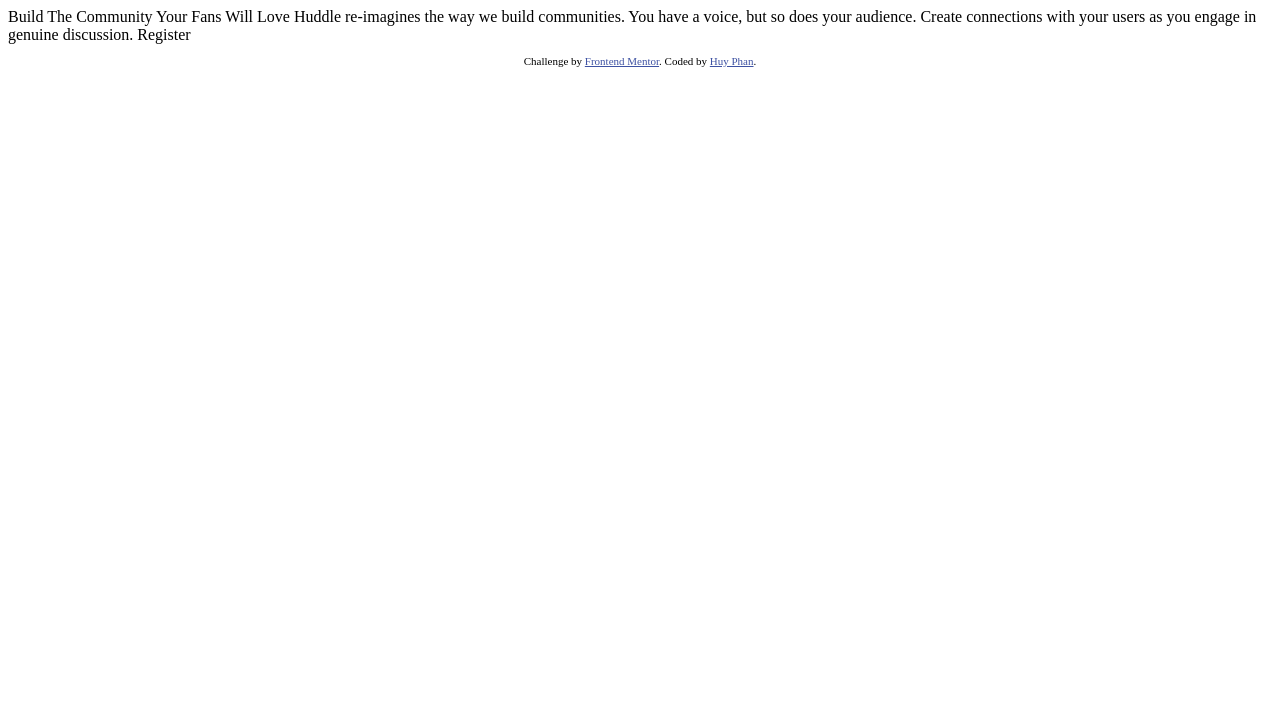
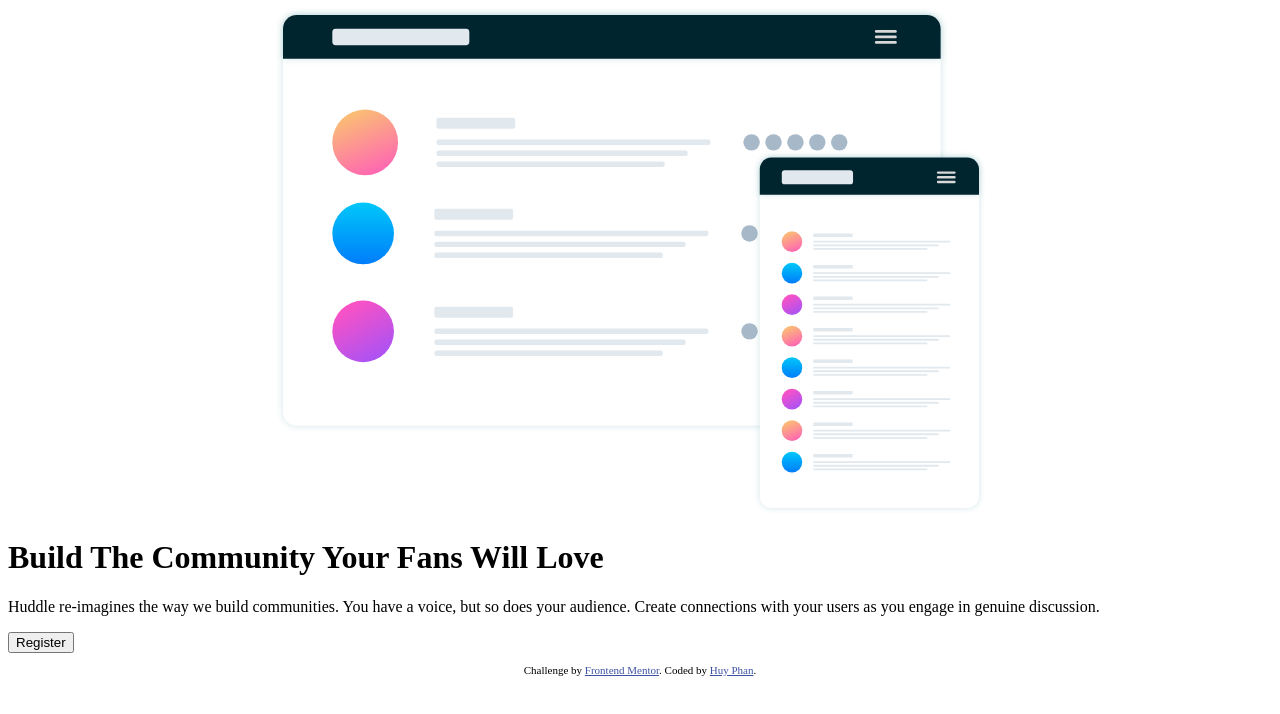
Before and after one commit to huyphan2210/huddle-landing-page-with-single-introductory-section, a plain HTML site: page index.html in a window 1280 px wide. Drawn offline with Linux system fonts and the light colour scheme.

Commit message:
Create the structure of html

```diff
--- a/index.html
+++ b/index.html
@@ -11,14 +11,18 @@
   <link rel="stylesheet" href="./style.css">
 </head>
 <body>
-
-  Build The Community Your Fans Will Love
-
-  Huddle re-imagines the way we build communities. You have a voice, but so does your audience.
-  Create connections with your users as you engage in genuine discussion.
-
-  Register
-
+  <main>
+    <img src="./images/logo.svg" alt="Logo">
+    <img src="./images/illustration-mockups.svg" alt="Mockups">
+    <div class="registerSection">
+      <h1>Build The Community Your Fans Will Love</h1>
+      <p>
+        Huddle re-imagines the way we build communities. You have a voice, but so does your audience.
+      Create connections with your users as you engage in genuine discussion.
+      </p>
+      <button>Register</button>
+    </div>
+  </main>
   <footer>
     <p class="attribution">
       Challenge by <a href="https://www.frontendmentor.io?ref=challenge" target="_blank">Frontend Mentor</a>.
```
